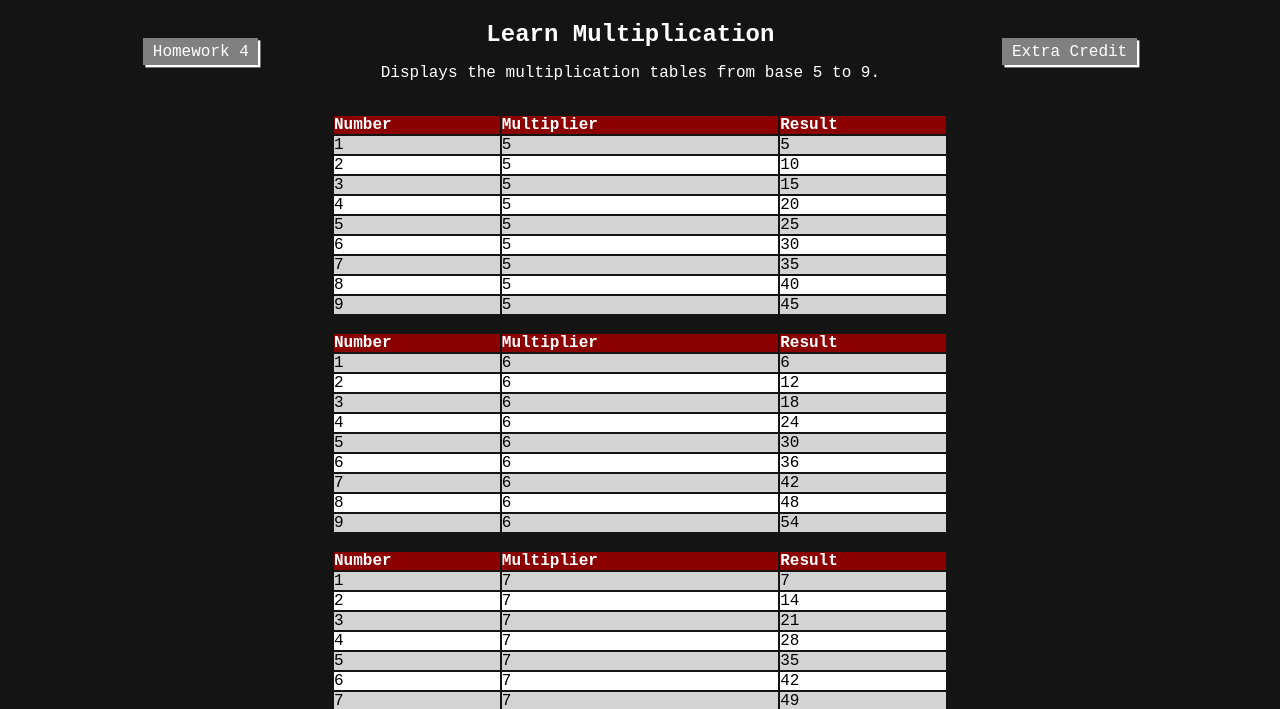
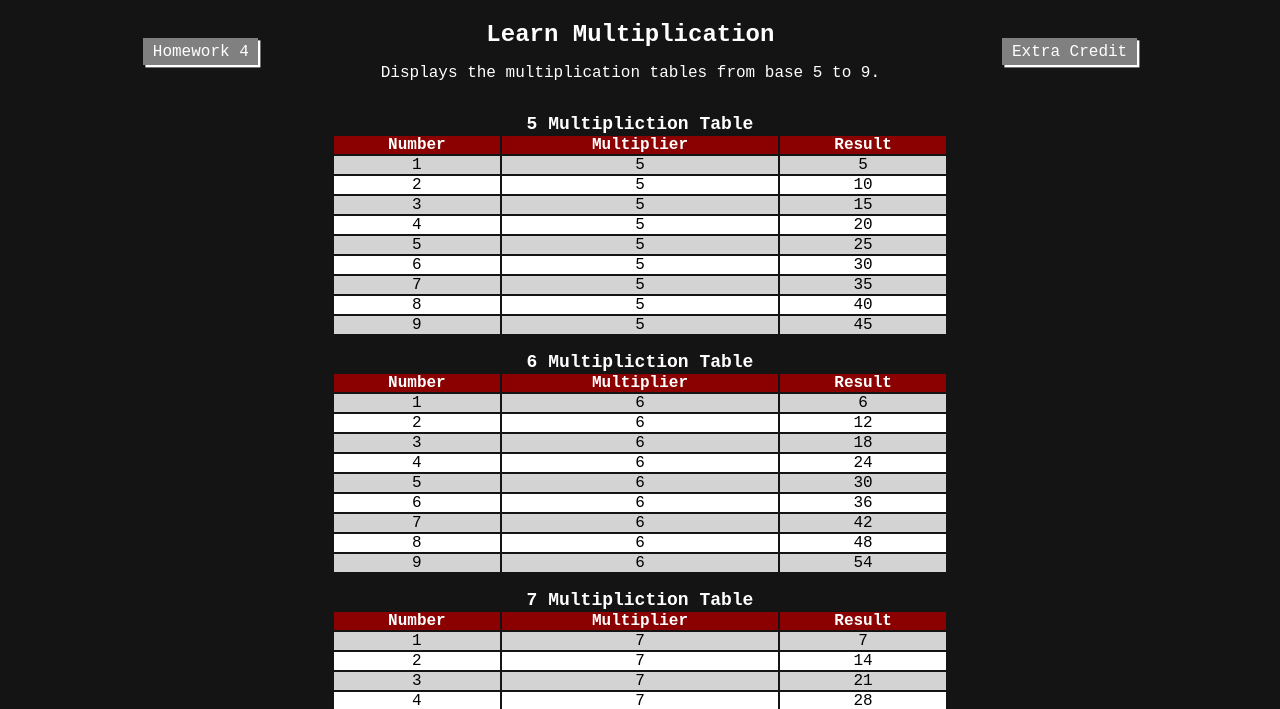
Before and after one commit to KKWChao/CIS114, a plain HTML site: page pages/hw4/hw4-2.html in a window 1280 px wide. Shown: the part 88-797 px from the top of the page. Drawn offline with Linux system fonts and the light colour scheme.

Commit message:
more styling

```diff
--- a/css/hw4/hw4.css
+++ b/css/hw4/hw4.css
@@ -31,6 +31,19 @@
   margin-top: 2em;
 }
 
+th {
+  text-align: center;
+}
+
+td {
+  text-align: center;
+}
+
+caption {
+  font-size: large;
+  font-weight: bold;
+}
+
 /* PART 3 */
 
 .button-box {
--- a/js/hw4/hw4-2.js
+++ b/js/hw4/hw4-2.js
@@ -35,6 +35,7 @@ function generateTables(start, end) {
 
     let tableBody = `
         <table class="w-full">
+        <caption>${i} Multipliction Table</caption>
         <thead>
           <tr class="red">
             <th>Number</th>
```
